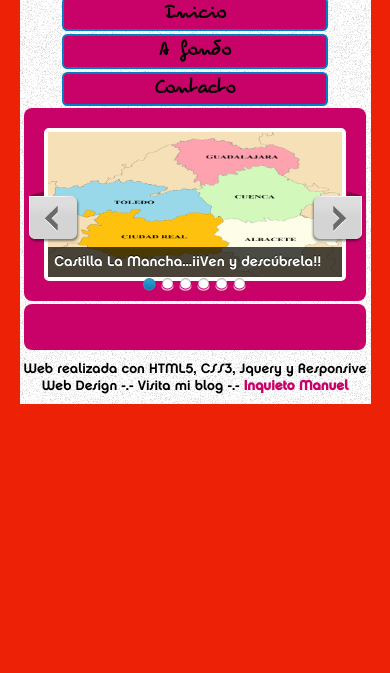
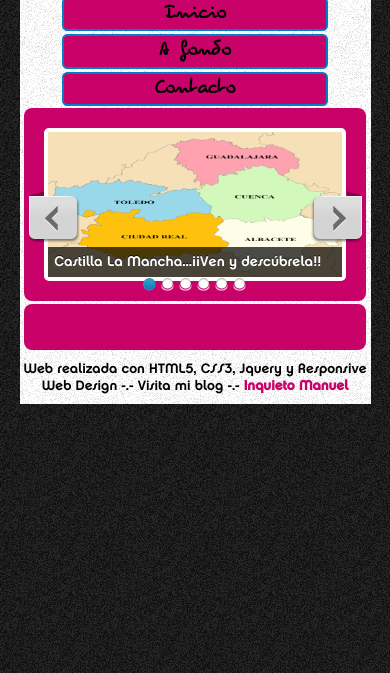
Before and after one commit to mra72/HTML5-CLM, a plain HTML site: page index.html in a window 390 px wide. Shown: the part 171-844 px from the top of the page. Drawn offline with nearby package versions, Linux system fonts and the light colour scheme.

Commit message:
Modificaciones en estilos II
Comentamos el color de fondo de cada media query para detectar los
distintos tamaños durante el proceso de maquetación

```diff
--- a/css/estilos.css
+++ b/css/estilos.css
@@ -445,9 +445,9 @@ footer nav{
 }
 
 @media screen and (max-width: 1080px){/*cuando el tam de la ventana del navegador como minimo sea 1080px aplicaran estos estilos*/
-	body{
+	/*body{
 		background: #06EC2C;
-	}
+	}*/
 
 	nav li{
 		font-size: 1.3em;
@@ -480,9 +480,9 @@ footer nav{
 }
 
 @media screen and (max-width: 800px){/*cuando el tam de la ventana del navegador como minimo sea 800px aplicaran estos estilos*/
-	body{
+	/*body{
 		background: #E8EC06;
-	}
+	}*/
 
 	nav li{
 		font-size: 0.95em;
@@ -510,9 +510,9 @@ footer nav{
 }
 
 @media(max-width: 600px){/*cuando el tam de la ventana del navegador como max  600px o menor aplicaran estos estilos*/
-	body{
+	/*body{
 		background: #EC2106;
-	}
+	}*/
 
 	nav li{
 		display: inline-block;
```
